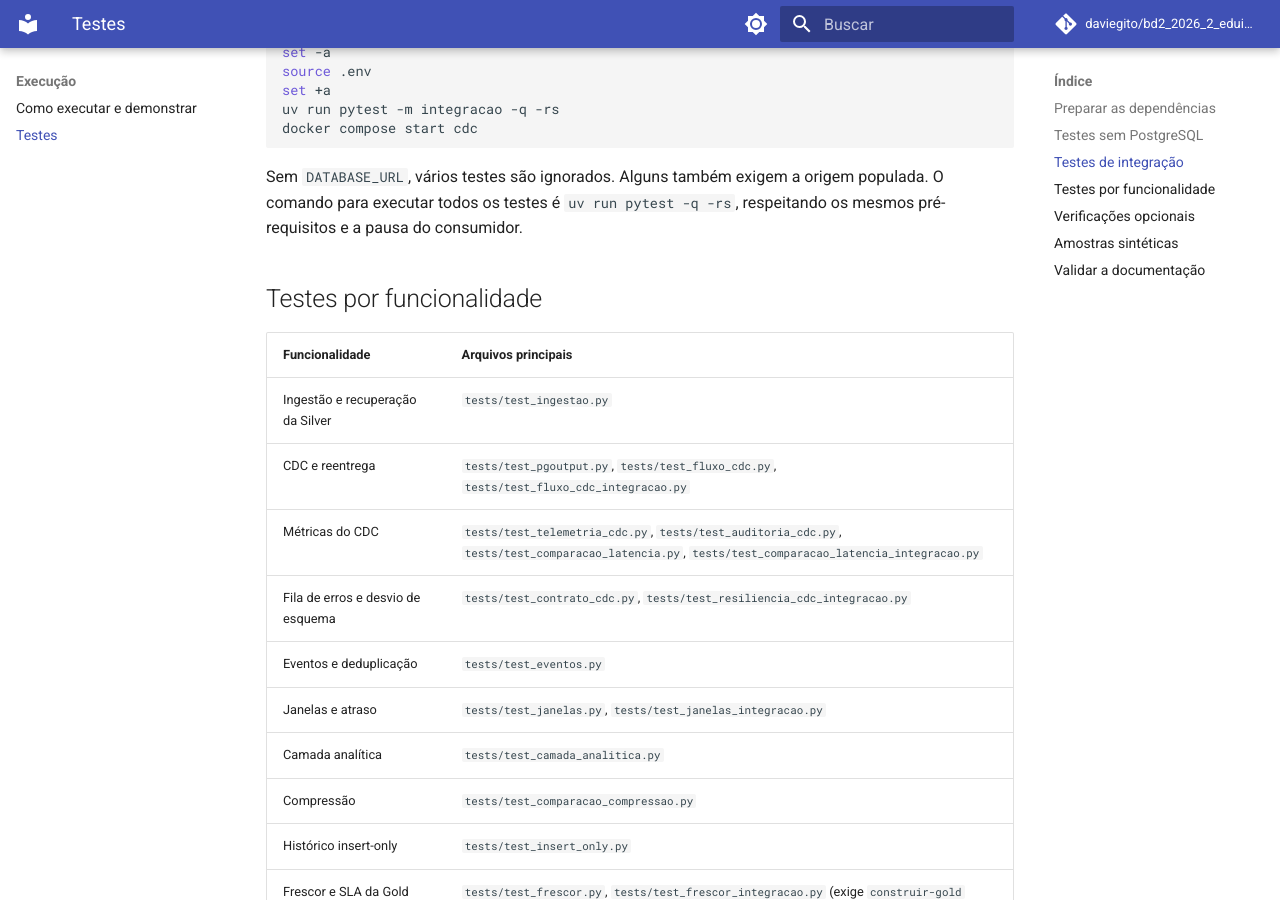
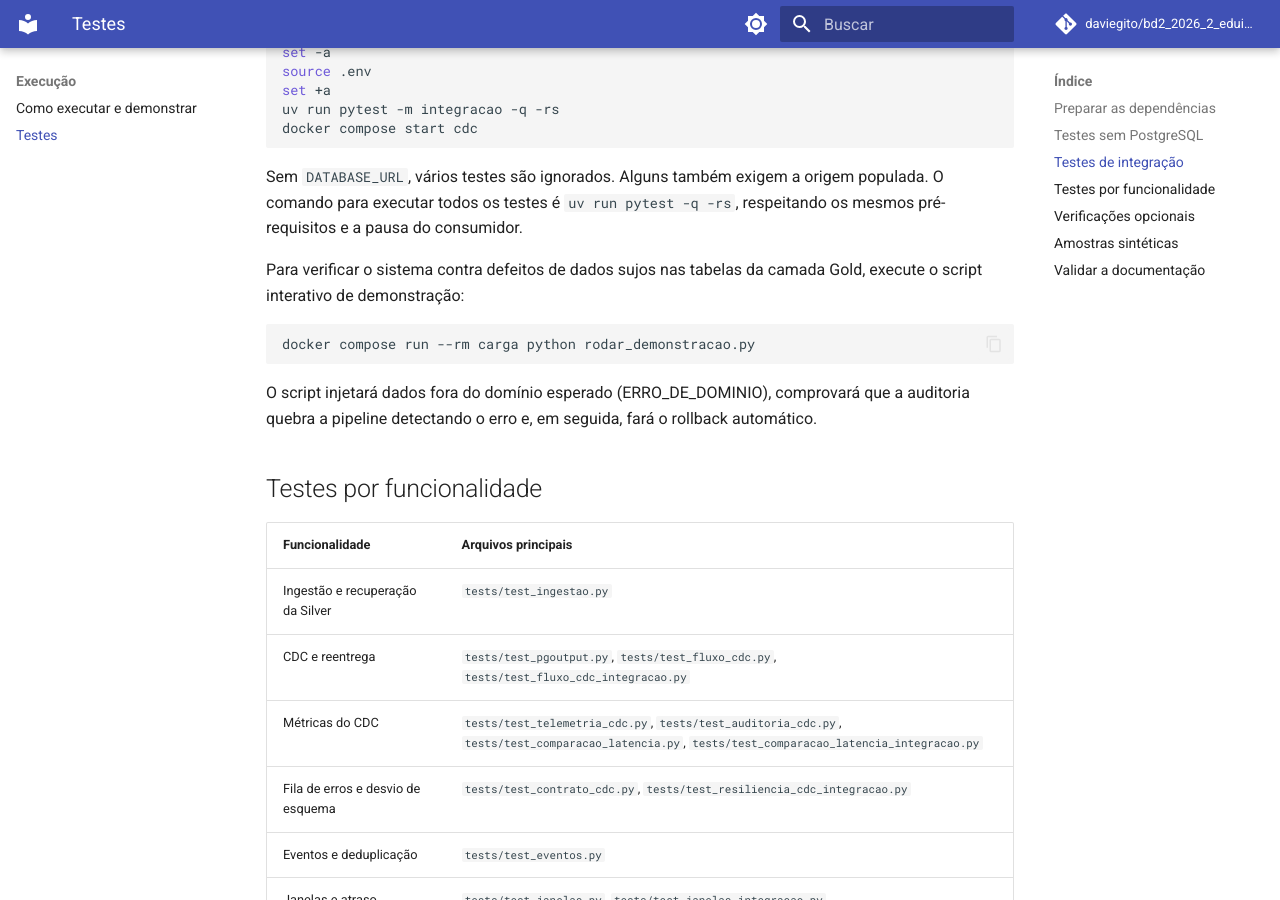
Before and after one commit to daviegito/bd2_2026_2_eduinfra, an MkDocs documentation site: the page built from docs/testes.md, in a window 1280 px wide and 900 px high, scrolled down 1014 px. Built offline with MkDocs 1.6.1 and Material for MkDocs 9.7.7, drawn with Linux system fonts in a browser that asks for light colours; comment, search, counter and statistics services are not loaded.

Commit message:
docs: adicionada descrição sobre o rodar_demonstração

````diff
--- a/docs/testes.md
+++ b/docs/testes.md
@@ -47,6 +47,14 @@ Sem `DATABASE_URL`, vários testes são ignorados. Alguns também exigem a orige
 populada. O comando para executar todos os testes é `uv run pytest -q -rs`,
 respeitando os mesmos pré-requisitos e a pausa do consumidor.
 
+Para verificar o sistema contra defeitos de dados sujos nas tabelas da camada Gold, execute o script interativo de demonstração:
+
+```bash
+docker compose run --rm carga python rodar_demonstracao.py
+```
+
+O script injetará dados fora do domínio esperado (ERRO_DE_DOMINIO), comprovará que a auditoria quebra a pipeline detectando o erro e, em seguida, fará o rollback automático.
+
 ## Testes por funcionalidade
 
 | Funcionalidade | Arquivos principais |
````
